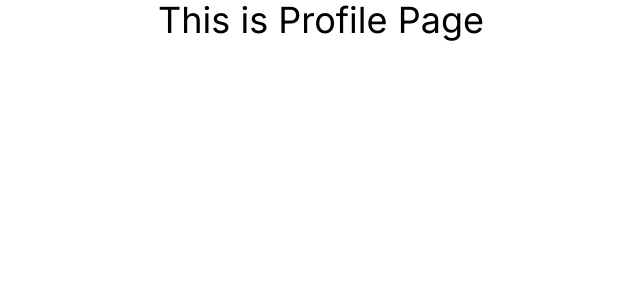
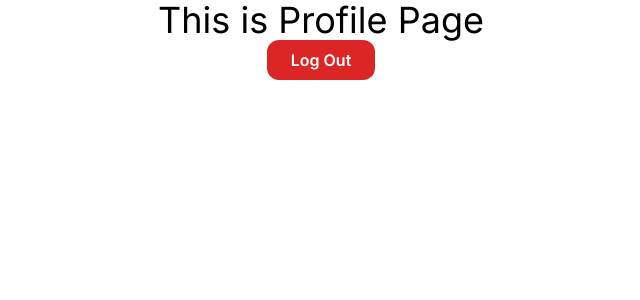
Before and after one commit to HasibUddin1/oruphones-project, a Next.js app: page /profile in a window 1280 px wide. Shown: the top 300 px of the page, without its empty margins (319-959 px from the left). Built offline with nearby package versions, Linux system fonts and the light colour scheme.

Commit message:
implemented logout

```diff
--- a/src/app/profile/page.tsx
+++ b/src/app/profile/page.tsx
@@ -1,7 +1,29 @@
+'use client'
+
+import axios from "axios"
+import { useRouter } from "next/navigation"
+
+
 export default function ProfilePage() {
+
+    const router = useRouter()
+
+    const onLogOut = async () => {
+        try {
+            await axios.get("/api/users/logOut")
+            console.log("Log out successful")
+            router.push("/login")
+        } catch (error: any) {
+            console.log(error.message)
+        }
+    }
+
     return (
         <div>
             <h1 className="text-center text-4xl">This is Profile Page</h1>
+            <div className="text-center">
+                <button onClick={onLogOut} className="bg-red-600 hover:bg-red-800 ease-in-out duration-200 px-6 py-2 rounded-xl text-white font-semibold">Log Out</button>
+            </div>
         </div>
     )
 }
```
